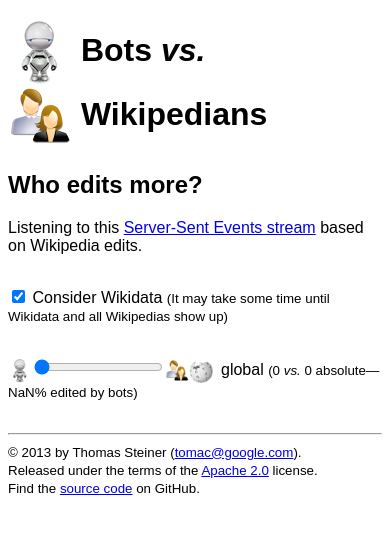
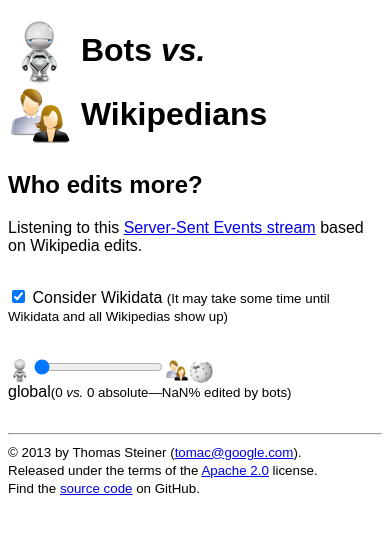
Before and after one commit to tomayac/wikipedia-edits-server-sent-events, a website: page client/index.html in a window 390 px wide. Drawn offline with Linux system fonts and the light colour scheme; no server answers.

Commit message:
Optimizations for mobile.

```diff
--- a/client/main.css
+++ b/client/main.css
@@ -6,6 +6,7 @@
 img {
   vertical-align: middle;
 }
+
 img.icon {
   width: 1.5em;
 }
@@ -13,3 +14,7 @@
 img.logo {
   margin-right: 0.5em;
 }
+
+span.nobr {
+  white-space: nowrap;
+}
--- a/client/wikipedia-sse.js
+++ b/client/wikipedia-sse.js
@@ -65,9 +65,9 @@
   };
 
   var updateStatsHtml = function(bots, wikipedians) {
-    return ' <small>(' + bots + ' <i>vs.</i> ' + wikipedians +
+    return '<span class="nobr"><small>(' + bots + ' <i>vs.</i> ' + wikipedians +
         ' absolute—' + Math.round((bots / (bots + wikipedians) * 100)) +
-        '% edited by bots)</small>';
+        '% edited by bots)</small><span>';
   };
 
   setInterval(function() {
```
